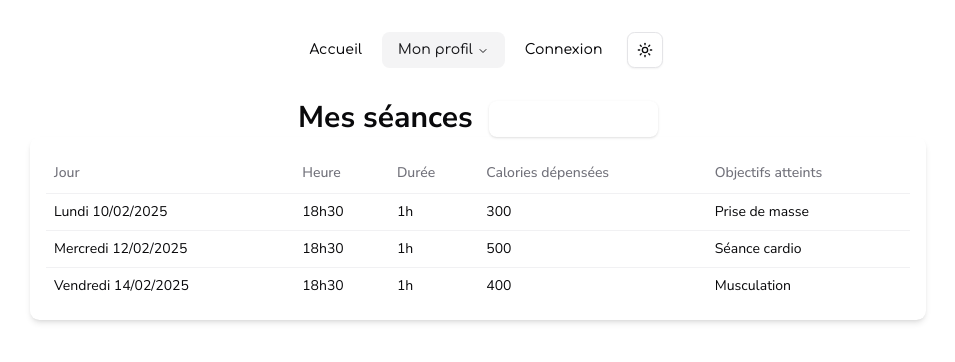
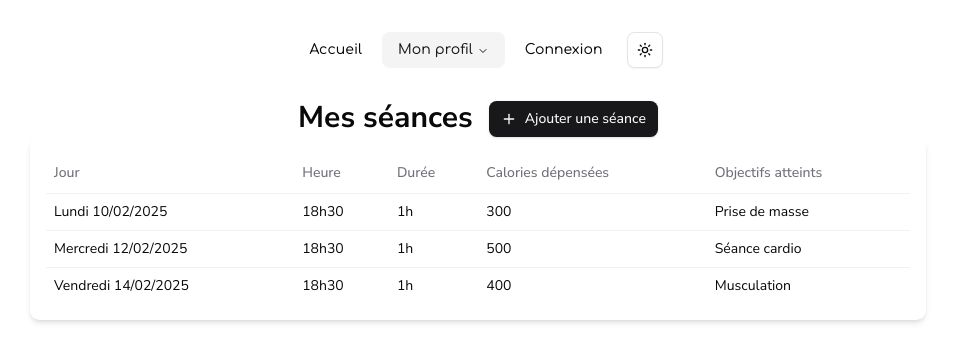
Before and after one commit to EDM115/learning-stack, a Next.js app in the folder frontend/: page /me/sessions in a window 1280 px wide. Shown: the top 362 px of the page, without its empty margins (162-1117 px from the left). Built offline with nearby package versions, Linux system fonts and the light colour scheme.

Commit message:
fix: add buttons theme

```diff
--- a/frontend/pages/me/goals/index.tsx
+++ b/frontend/pages/me/goals/index.tsx
@@ -62,7 +62,7 @@ function Goals() {
       >
         <h1>
           Mes objectifs
-          <Button className="ml-4 bg-white text-background hover:bg-muted/80">
+          <Button className="ml-4">
             <Plus /> Ajouter un objectif
           </Button>
         </h1>
--- a/frontend/pages/me/nutrition/index.tsx
+++ b/frontend/pages/me/nutrition/index.tsx
@@ -63,7 +63,7 @@ function Nutrition() {
       >
         <h1>
           Ma nutrition
-          <Button className="ml-4 bg-white text-background hover:bg-muted/80">
+          <Button className="ml-4">
             <Plus />
             Ajouter un repas
           </Button>
--- a/frontend/pages/me/sessions/index.tsx
+++ b/frontend/pages/me/sessions/index.tsx
@@ -63,7 +63,7 @@ function Sessions() {
       >
         <h1>
           Mes séances
-          <Button className="ml-4 bg-white text-background hover:bg-muted/80">
+          <Button className="ml-4">
             <Plus />
             Ajouter une séance
           </Button>
```
